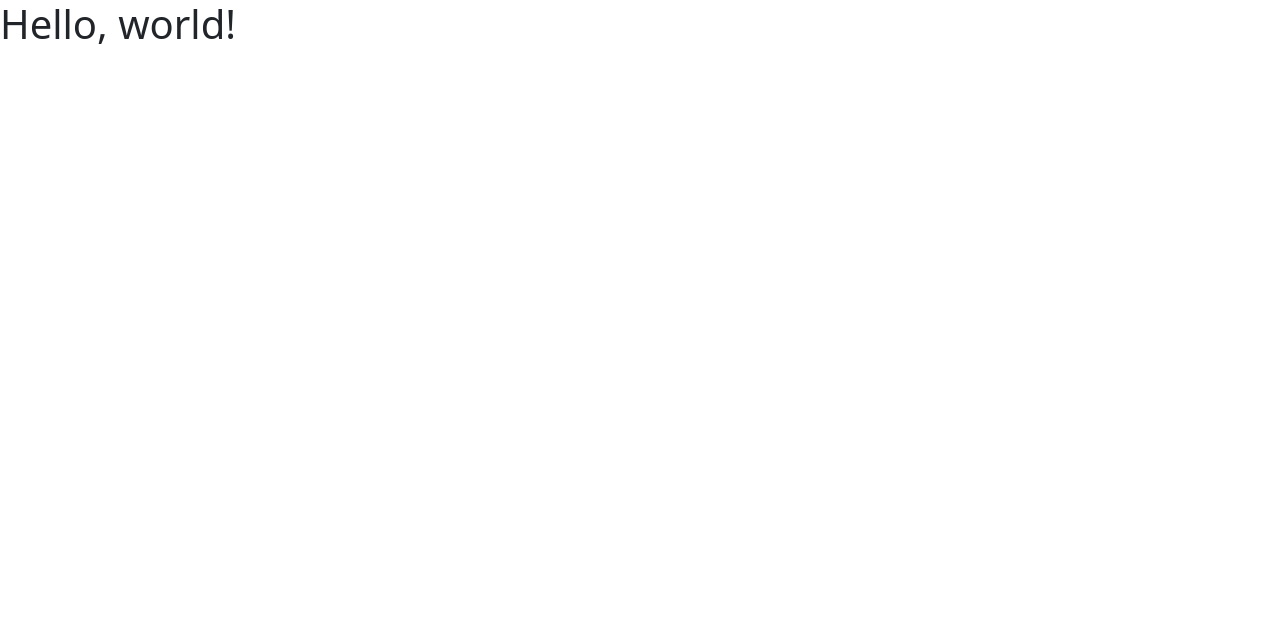
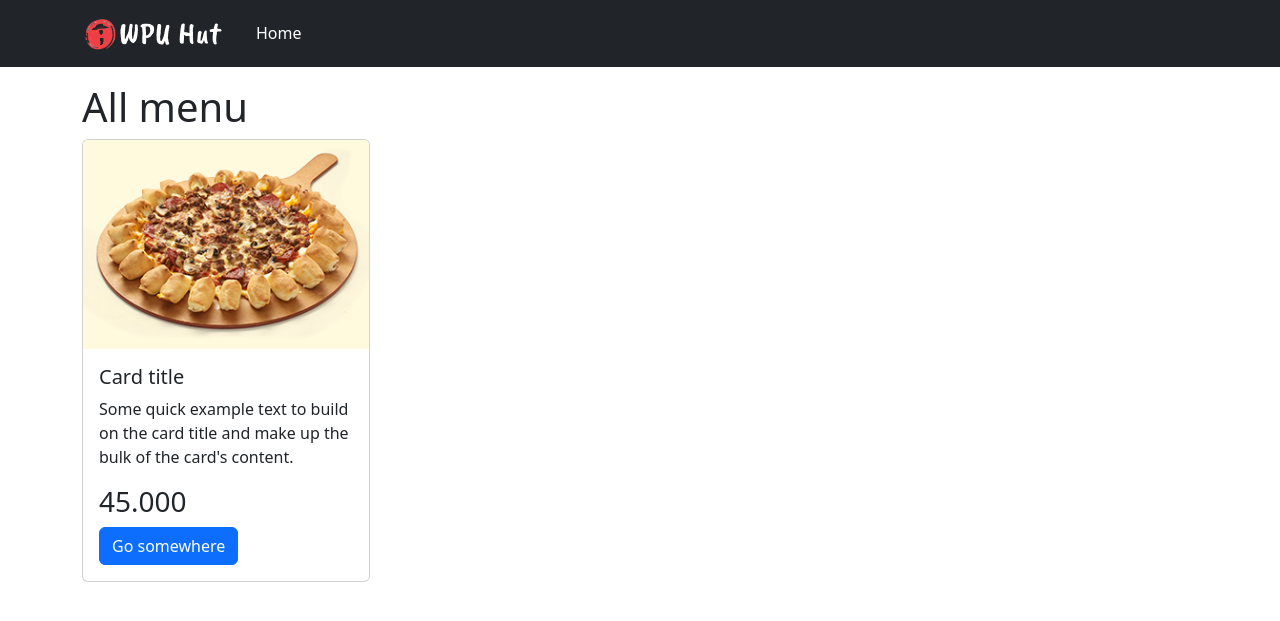
Before and after one commit to ryokf/api, a PHP site: page / in a window 1280 px wide. Before the commit the part shown is almost empty. Shown: the top 621 px of the page. Run offline with PHP 8.4, Linux system fonts and the light colour scheme.

Commit message:
menambah navbar dan coba card

```diff
--- a/hut/index.php
+++ b/hut/index.php
@@ -10,7 +10,40 @@
 </head>
 
 <body>
-    <h1>Hello, world!</h1>
+    <nav class="navbar navbar-expand-lg navbar-dark bg-dark">
+        <div class="container">
+            <a class="navbar-brand" href="#">
+                <img src="img/logo.png" alt="" width="150">
+            </a>
+            <button class="navbar-toggler" type="button" data-bs-toggle="collapse" data-bs-target="#navbarNav"
+                aria-controls="navbarNav" aria-expanded="false" aria-label="Toggle navigation">
+                <span class="navbar-toggler-icon"></span>
+            </button>
+            <div class="collapse navbar-collapse" id="navbarNav">
+                <ul class="navbar-nav">
+                    <li class="nav-item">
+                        <a class="nav-link active" aria-current="page" href="#">Home</a>
+                    </li>
+                </ul>
+            </div>
+        </div>
+    </nav>
+
+    <div class="container my-3">
+        <h1>All menu</h1>
+
+        <div class="card" style="width: 18rem;">
+            <img src="img/pizza/american-favourite.jpg" class="card-img-top" alt="...">
+            <div class="card-body">
+                <h5 class="card-title">Card title</h5>
+                <p class="card-text">Some quick example text to build on the card title and make up the bulk of the
+                    card's content.</p>
+                <h3>45.000</h3>
+                <a href="#" class="btn btn-primary">Go somewhere</a>
+            </div>
+        </div>
+    </div>
+
     <script src="https://cdn.jsdelivr.net/npm/bootstrap@5.2.2/dist/js/bootstrap.bundle.min.js"
         integrity="sha384-OERcA2EqjJCMA+/3y+gxIOqMEjwtxJY7qPCqsdltbNJuaOe923+mo//f6V8Qbsw3" crossorigin="anonymous">
     </script>
```
